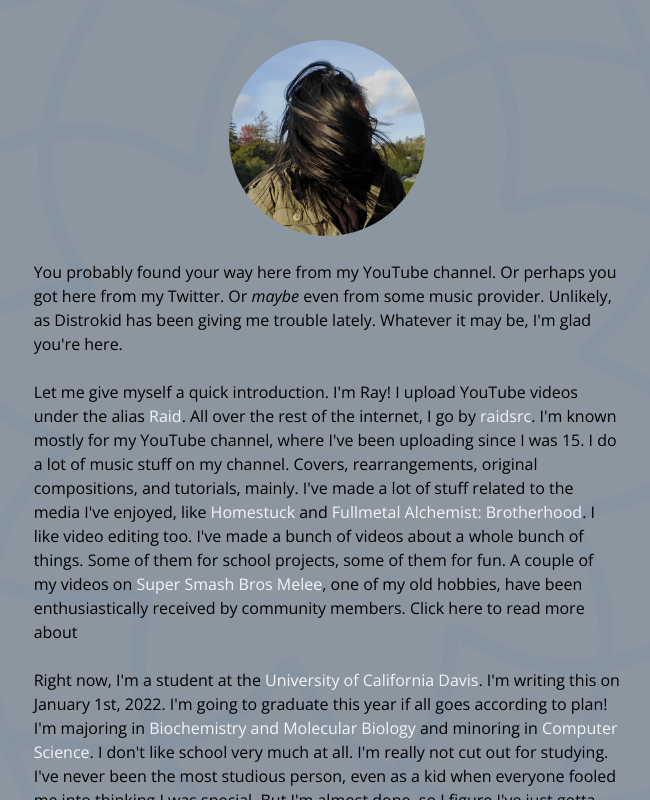
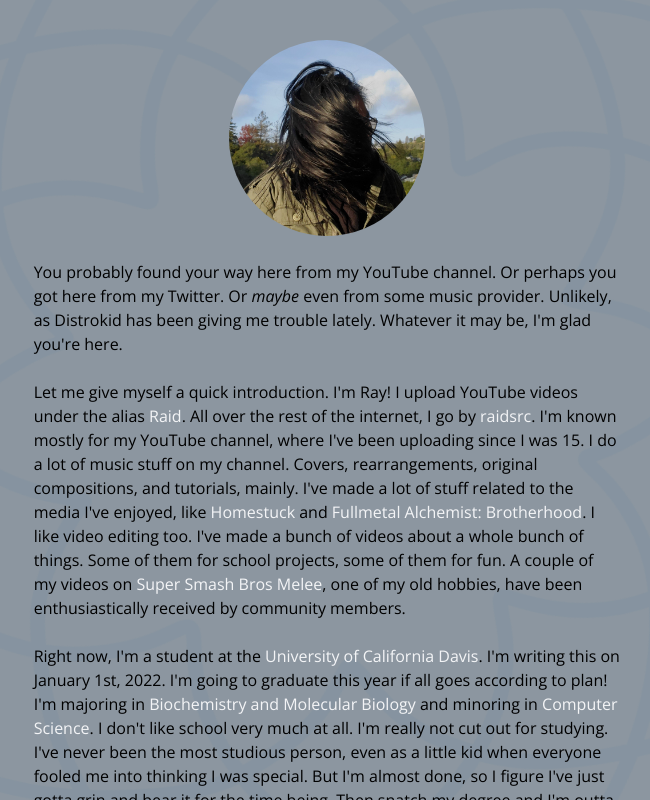
Before and after one commit to raidsrc/landing, a React (Vite) app: page / in a window 1280 px wide. Both pictures are taken after a click on the button "Yo.". Shown: the top 800 px of the page, without its empty margins (313-963 px from the left). Built offline with nearby package versions, Linux system fonts and the light colour scheme.

Commit message:
done for now

```diff
--- a/src/App.jsx
+++ b/src/App.jsx
@@ -103,10 +103,10 @@
             You probably found your way here from my YouTube channel. Or perhaps you got here from my Twitter. Or&nbsp;<span className="italic">maybe&nbsp;</span>even from some music provider. Unlikely, as Distrokid has been giving me trouble lately. Whatever it may be, I'm glad you're here.
           </p>
           <p>
-            Let me give myself a quick introduction. I'm Ray! I upload YouTube videos under the alias <span className="text-gray-100">Raid</span>. All over the rest of the internet, I go by <span className="text-gray-100">raidsrc</span>. I'm known mostly for my YouTube channel, where I've been uploading since I was 15. I do a lot of music stuff on my channel. Covers, rearrangements, original compositions, and tutorials, mainly. I've made a lot of stuff related to the media I've enjoyed, like <span className="text-gray-100">Homestuck</span> and <span className="text-gray-100">Fullmetal Alchemist: Brotherhood</span>. I like video editing too. I've made a bunch of videos about a whole bunch of things. Some of them for school projects, some of them for fun. A couple of my videos on <span className="text-gray-100">Super Smash Bros Melee</span>, one of my old hobbies, have been enthusiastically received by community members. Click here to read more about
+            Let me give myself a quick introduction. I'm Ray! I upload YouTube videos under the alias <span className="text-gray-100">Raid</span>. All over the rest of the internet, I go by <span className="text-gray-100">raidsrc</span>. I'm known mostly for my YouTube channel, where I've been uploading since I was 15. I do a lot of music stuff on my channel. Covers, rearrangements, original compositions, and tutorials, mainly. I've made a lot of stuff related to the media I've enjoyed, like <span className="text-gray-100">Homestuck</span> and <span className="text-gray-100">Fullmetal Alchemist: Brotherhood</span>. I like video editing too. I've made a bunch of videos about a whole bunch of things. Some of them for school projects, some of them for fun. A couple of my videos on <span className="text-gray-100">Super Smash Bros Melee</span>, one of my old hobbies, have been enthusiastically received by community members.
           </p>
           <p>
-            Right now, I'm a student at the <span className="text-gray-100">University of California Davis</span>. I'm writing this on January 1st, 2022. I'm going to graduate this year if all goes according to plan! I'm majoring in <span className="text-gray-100">Biochemistry and Molecular Biology</span> and minoring in <span className="text-gray-100">Computer Science</span>. I don't like school very much at all. I'm really not cut out for studying. I've never been the most studious person, even as a kid when everyone fooled me into thinking I was special. But I'm almost done, so I figure I've just gotta grin and bear it for the time being. Then snatch my degree and I'm outta there.
+            Right now, I'm a student at the <span className="text-gray-100">University of California Davis</span>. I'm writing this on January 1st, 2022. I'm going to graduate this year if all goes according to plan! I'm majoring in <span className="text-gray-100">Biochemistry and Molecular Biology</span> and minoring in <span className="text-gray-100">Computer Science</span>. I don't like school very much at all. I'm really not cut out for studying. I've never been the most studious person, even as a little kid when everyone fooled me into thinking I was special. But I'm almost done, so I figure I've just gotta grin and bear it for the time being. Then snatch my degree and I'm outta there.
           </p>
           <p>
             I'm trying to keep this brief, since this is just supposed to be a quick introduction for me to paste onto my profile/site landing page. So I'll end it here. I'll leave you some valuable advice as my parting gift to you.
@@ -152,7 +152,7 @@
         </CenteredFullPageFlexContainer>
       </div>
       <div className="fixed flex flex-row justify-center items-center top-0 -z-10 w-screen h-screen">
-        <img src={spiro} className="min-w-spiro-min-width w-full opacity-20 md:opacity-5 hue-rotate-90 brightness-50 animate-spin-very-very-very-slow"/>
+        <img src={spiro} className="min-w-spiro-min-width w-full opacity-20 md:opacity-5 hue-rotate-90 brightness-50 animate-med-spin-spirograph md:animate-slow-spin-spirograph" />
       </div>
 
     </div>
--- a/src/index_compiled.css
+++ b/src/index_compiled.css
@@ -600,7 +600,18 @@
   }
 }
 
-.animate-spin-very-very-very-slow{
+.animate-slow-spin-spirograph{
+  -webkit-animation: spin 240s linear infinite;
+          animation: spin 240s linear infinite;
+}
+
+@keyframes spin{
+  to{
+    transform: rotate(360deg);
+  }
+}
+
+.animate-med-spin-spirograph{
   -webkit-animation: spin 120s linear infinite;
           animation: spin 120s linear infinite;
 }
@@ -728,14 +739,6 @@
 .underline{
   -webkit-text-decoration-line: underline;
           text-decoration-line: underline;
-}
-
-.opacity-10{
-  opacity: 0.1;
-}
-
-.opacity-5{
-  opacity: 0.05;
 }
 
 .opacity-20{
@@ -872,6 +875,23 @@
     width: 10rem;
   }
 
+  @-webkit-keyframes spin{
+    to{
+      transform: rotate(360deg);
+    }
+  }
+
+  @keyframes spin{
+    to{
+      transform: rotate(360deg);
+    }
+  }
+
+  .md\:animate-slow-spin-spirograph{
+    -webkit-animation: spin 240s linear infinite;
+            animation: spin 240s linear infinite;
+  }
+
   .md\:py-3{
     padding-top: 0.75rem;
     padding-bottom: 0.75rem;
--- a/tailwind.config.js
+++ b/tailwind.config.js
@@ -52,7 +52,8 @@
         'raid-icon': '2px 3px 1px rgba(255, 0, 0, 0.3)',
       },
       animation: {
-        'spin-very-very-very-slow': 'spin 120s linear infinite',
+        'slow-spin-spirograph': 'spin 240s linear infinite',
+        'med-spin-spirograph': 'spin 120s linear infinite',
       }
     },
     screens: {
```
